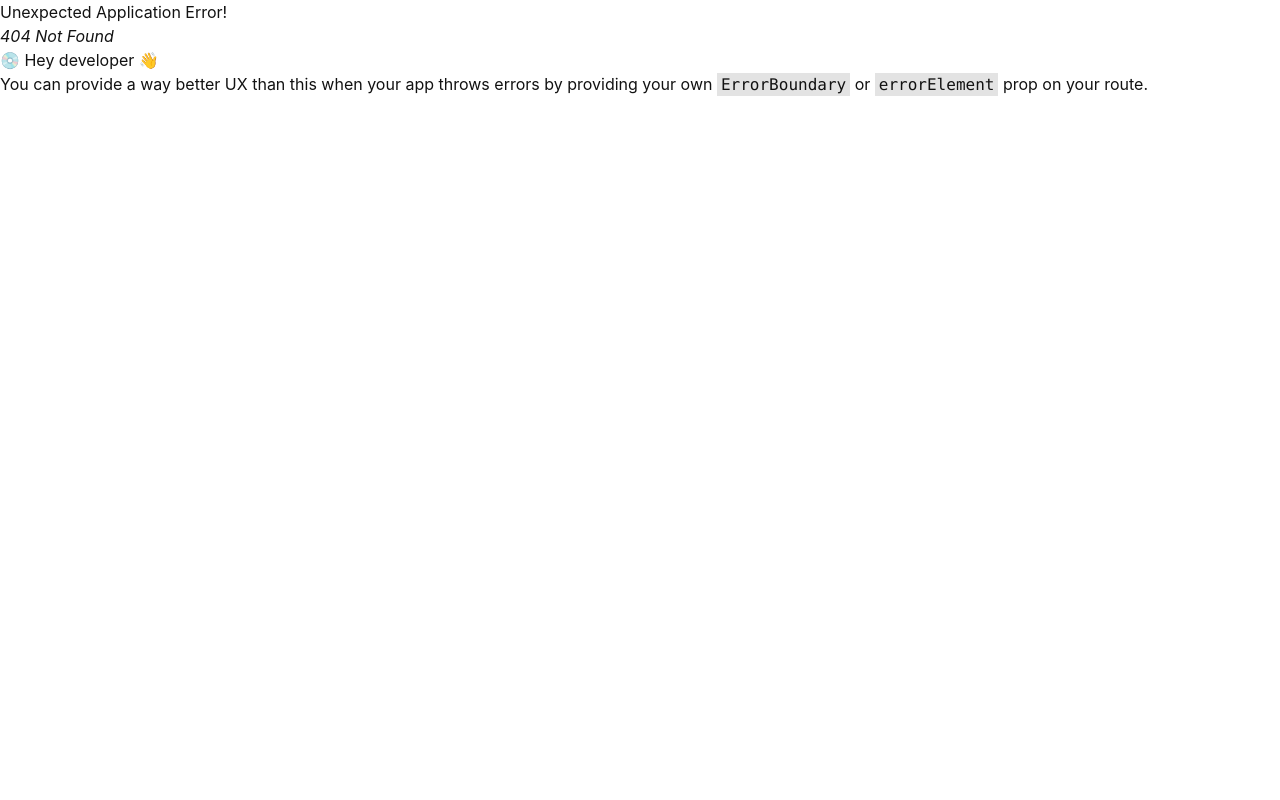
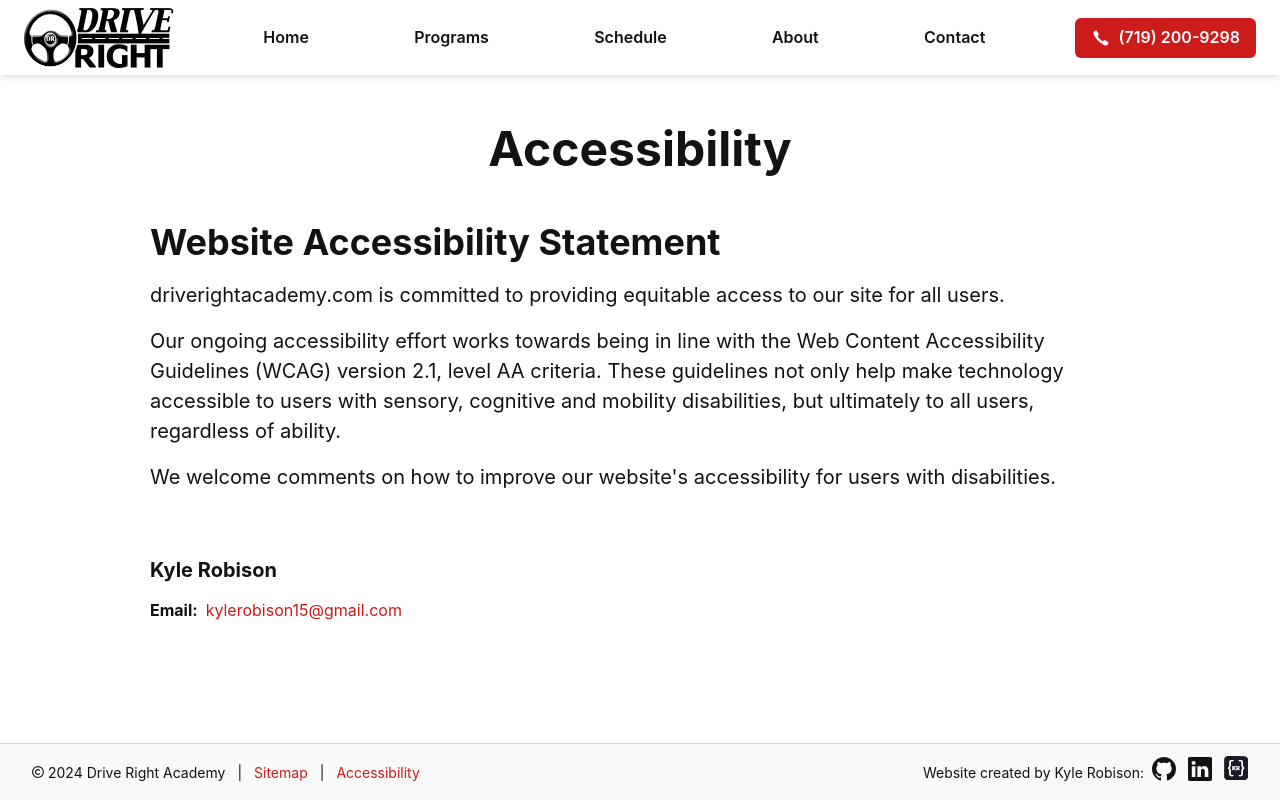
Before and after one commit to KyleRobison15/drive-right-academy, a React (Vite) app: page /accessibility in a window 1280 px wide. Before the commit this address had no page. Built offline with nearby package versions, Linux system fonts and the light colour scheme.

Commit message:
Add ACR docs and create accessibility statement

```diff
--- a/src/components/Footer.tsx
+++ b/src/components/Footer.tsx
@@ -3,6 +3,7 @@
 import { FaRegCopyright } from "react-icons/fa6";
 import KRDevIcon from "./KRDevIcon";
 import { Link as ReactRouterLink } from "react-router-dom";
+import { componentColorScheme } from "../theme";
 
 const Footer = () => {
   return (
@@ -19,13 +20,20 @@
       bg="gray.50"
       borderTopWidth="1px"
     >
-      <HStack spacing={1}>
-        <Icon as={FaRegCopyright} aria-label="Copyright" boxSize="12px" />
-        <Text fontSize="sm">2024 Drive Right Academy</Text>
+      <HStack spacing={3}>
+        <HStack spacing={1}>
+          <Icon as={FaRegCopyright} aria-label="Copyright" boxSize="12px" />
+          <Text fontSize="sm">2024 Drive Right Academy</Text>
+        </HStack>
+        <Text fontSize="sm">|</Text>
+        <Link fontSize="sm" as={ReactRouterLink} to="/sitemap" color={`${componentColorScheme}.500`}>
+          Sitemap
+        </Link>
+        <Text fontSize="sm">|</Text>
+        <Link fontSize="sm" as={ReactRouterLink} to="/accessibility" color={`${componentColorScheme}.500`}>
+          Accessibility
+        </Link>
       </HStack>
-      <Link fontSize="sm" as={ReactRouterLink} to="/sitemap">
-        Sitemap
-      </Link>
       <Stack direction="row" alignItems="center">
         <Text fontSize="sm">Website created by Kyle Robison:</Text>
         <HStack spacing={3} alignItems="center">
--- /dev/null
+++ b/src/routes/AccessibilityStatement.tsx
@@ -0,0 +1,42 @@
+import {Heading, HStack, Stack, Text, Link as ChakraLink } from "@chakra-ui/react";
+import { componentColorScheme } from "../theme";
+
+const AccessibilityStatement = () => {
+  return (
+    <Stack spacing={4} mt="50px">
+      <Heading textAlign="center" size={["xl", "2xl"]} mb="32px">
+        Accessibility
+      </Heading>
+      <Heading>Website Accessibility Statement</Heading>
+      <Text fontSize={["lg", "xl"]}>
+        driverightacademy.com is committed to providing equitable access to our
+        site for all users.
+      </Text>
+      <Text fontSize={["lg", "xl"]}>
+        Our ongoing accessibility effort works towards being in line with the
+        Web Content Accessibility Guidelines (WCAG) version 2.1, level AA
+        criteria. These guidelines not only help make technology accessible to
+        users with sensory, cognitive and mobility disabilities, but ultimately
+        to all users, regardless of ability.
+      </Text>
+      <Text fontSize={["lg", "xl"]}>
+        We welcome comments on how to improve our website's accessibility for
+        users with disabilities.
+      </Text>
+      <Stack spacing={4} mt="50px">
+        <Heading size="md">Kyle Robison</Heading>
+        <HStack>
+          <Text fontSize="md" fontWeight="bold">Email:</Text>
+          <ChakraLink
+            href="mailto:kylerobison15@gmail.com"
+            color={`${componentColorScheme}.500`}
+          >
+            kylerobison15@gmail.com
+          </ChakraLink>
+        </HStack>
+      </Stack>
+    </Stack>
+  );
+};
+
+export default AccessibilityStatement;
--- a/src/routes/routes.tsx
+++ b/src/routes/routes.tsx
@@ -1,5 +1,6 @@
 import App from "../App";
 import About from "./About";
+import AccessibilityStatement from "./AccessibilityStatement";
 import Contact from "./Contact";
 import Home from "./Home";
 import Programs from "./Programs";
@@ -36,6 +37,10 @@
         path: "sitemap",
         element: <SiteMap />,
       },
+      {
+        path: "accessibility",
+        element: <AccessibilityStatement />,
+      },
     ],
   },
 ];
```
Also changed, not shown: 2 other files (tests, documents, lock files or other folders).
